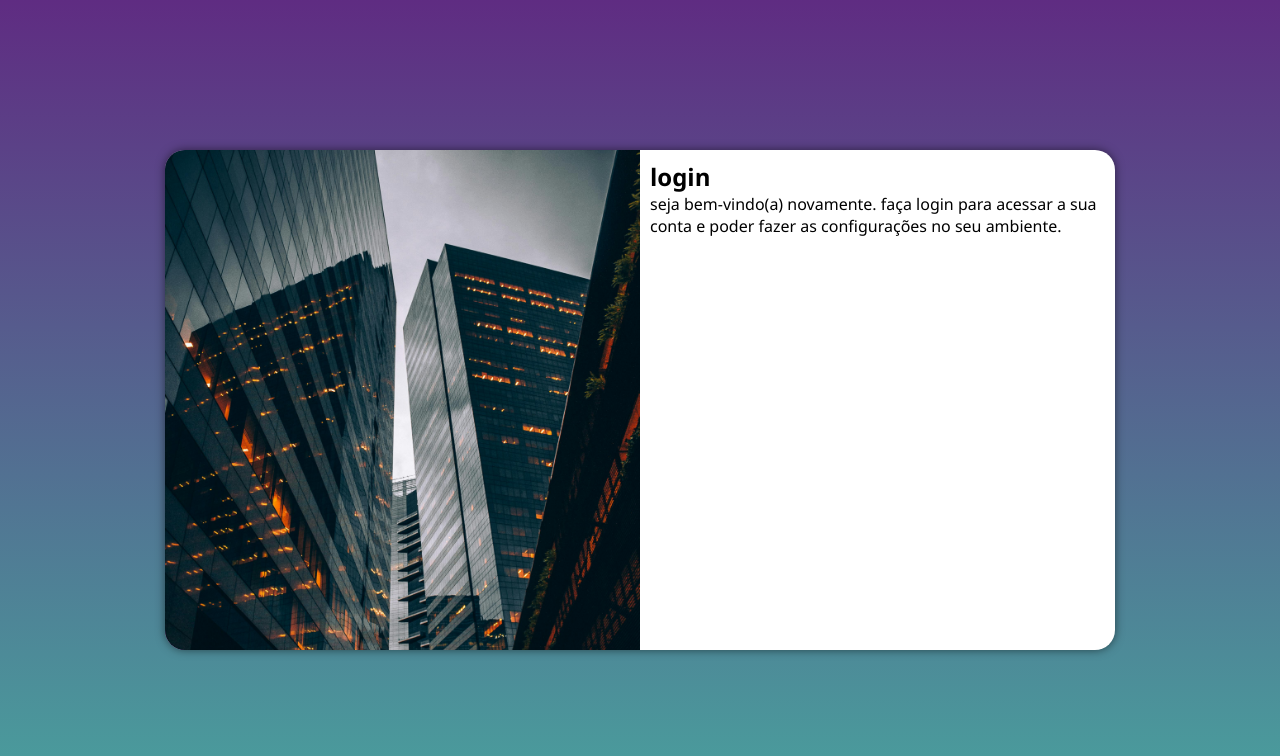
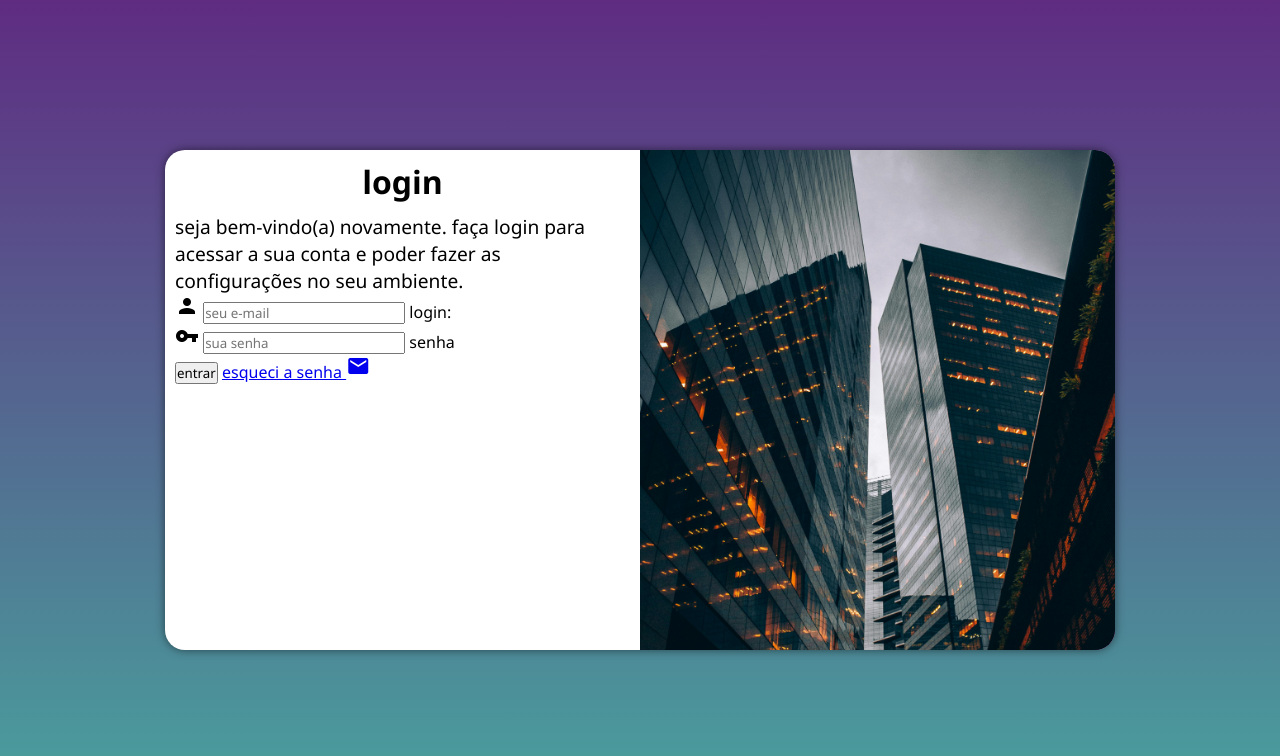
Before and after one commit to Rayran-front-end/projeto-login, a plain HTML site: page index.html in a window 1280 px wide. Drawn offline with Linux system fonts and the light colour scheme.

Commit message:
adicionei o formulario

```diff
--- a/estilos/media-query.css
+++ b/estilos/media-query.css
@@ -33,13 +33,21 @@
     }
 
     #login > #imagem {
-        float: left;
+        float: right;
         width: 50%;
         height: 100%;
     }
 
     #login > #formulario {
-        float: right;
+        float: left;
         width: 50%;
     }
+
+    #formulario > h1 {
+        font-size: 2em;
+    }
+
+    #formulario > p {
+        font-size: 1.2em;
+    }
 }
--- a/estilos/style.css
+++ b/estilos/style.css
@@ -54,5 +54,13 @@
  #login > #formulario {
     display: block;
     padding: 10px;
+ }
 
+ #formulario > h1 {
+    text-align: center;
+    margin-bottom: 10px;
  }
+
+ #formulario > p {
+    font-size: 0.8em;
+ }
--- a/index.html
+++ b/index.html
@@ -4,6 +4,7 @@
     <meta charset="UTF-8">
     <meta name="viewport" content="width=device-width, initial-scale=1.0">
     <title>login</title>
+    <link rel="stylesheet" href="https://fonts.googleapis.com/icon?family=Material+Icons">
     <link rel="stylesheet" href="estilos/style.css">
     <link rel="stylesheet" href="estilos/media-query.css">
 </head>
@@ -16,8 +17,21 @@
           <div id="formulario">
               <h1>login</h1>
               <p>seja bem-vindo(a) novamente. faça login para acessar a sua conta e poder fazer as configurações no seu ambiente.</p>
-              <form action="login.js" method="post">
-
+              <form action="login.js" method="post" autocomplete="on">
+                <div class="campo">
+                    <i class="material-icons">person</i>
+                    <input type="email" name="login" id="ilogin" placeholder="seu e-mail" autocomplete="email" required maxlength="30">
+                    <label for="ilogin">login:</label>
+                </div>
+                <div class="campo">
+                    <i class="material-icons">vpn_key</i>
+                    <input type="password" name="senha" id="isenha" placeholder="sua senha" autocomplete="current-password" required minlength="8" maxlength="20">
+                    <label for="isenha">senha</label>
+                </div>
+                    <input type="submit" value="entrar">
+                    <a href="esqueci.html">
+                       esqueci a senha
+                    <i class="material-icons">mail</i></a>
               </form>
           </div>
         </section>
```
